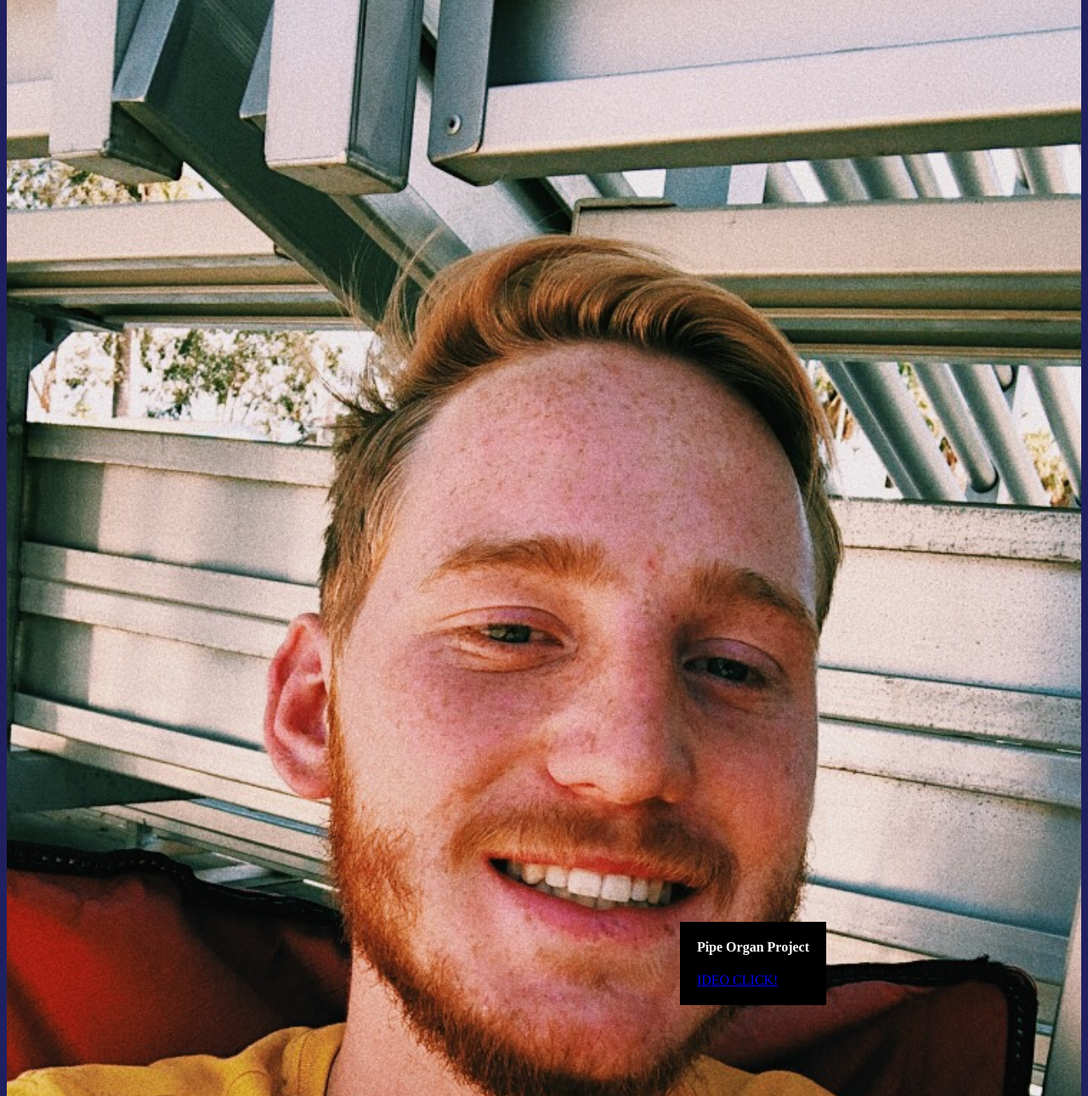
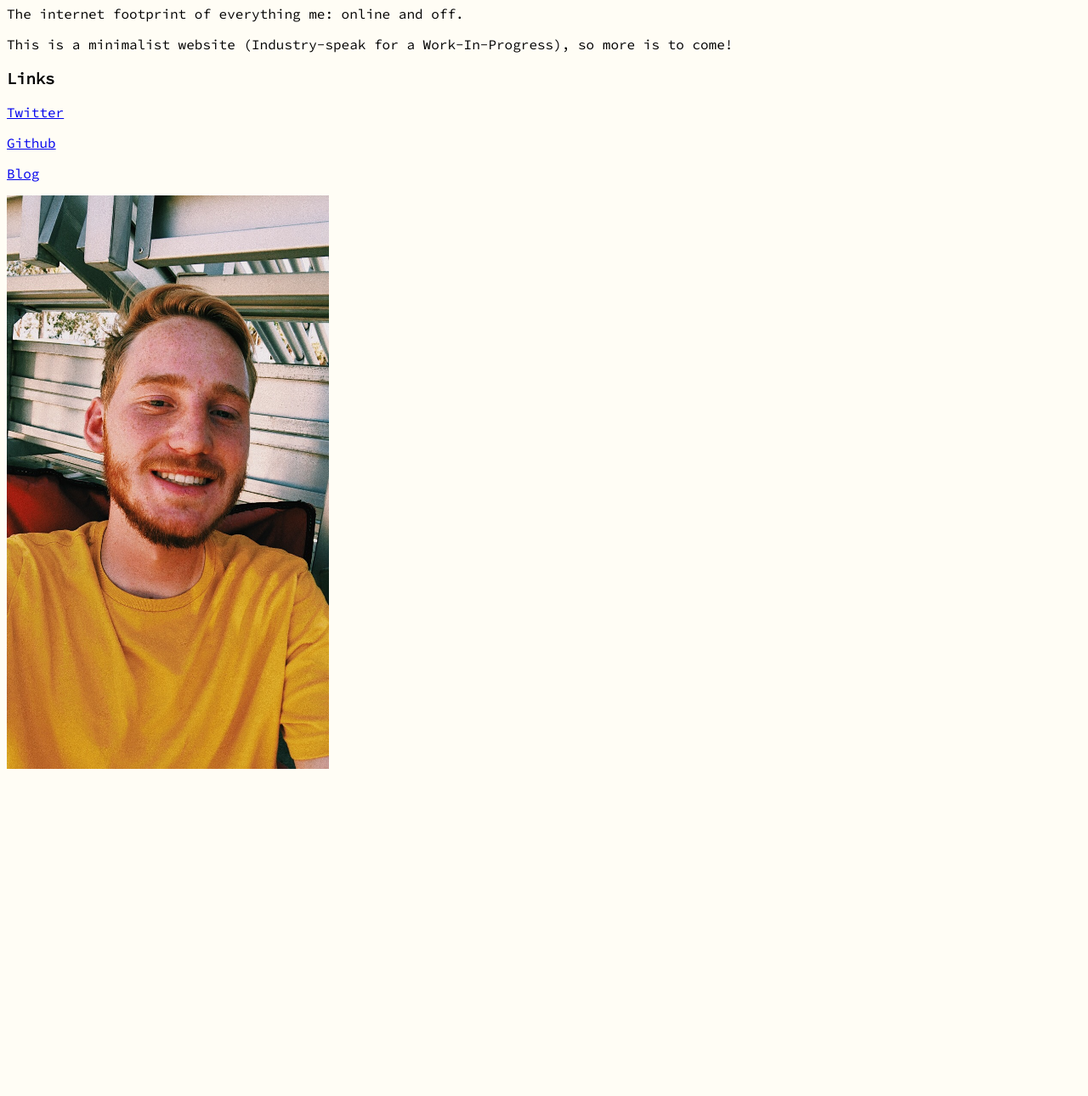
Before and after one commit to akristoffersen/akristoffersen.github.io, a plain HTML site: page index.html in a window 1280 px wide. Shown: the part 77-1367 px from the top of the page at 85% size. After the commit the page ends 994 px from the top, so only its background shows below. Drawn offline with Linux system fonts and the light colour scheme.

Commit message:
completely changed the style.

```diff
--- a/index.html
+++ b/index.html
@@ -1,32 +1,34 @@
 <!DOCTYPE html>
 <html>
 	<head>
-		<title>Alex Kristoffersen, Maker of Things.</title>
+		<title>Alexander Kristoffersen: Personal Website</title>
+		<meta name="description" content="Beekeeping, Woodworking, and Software/Electrical Engineering Hub"/>
+		<link href="https://fonts.googleapis.com/css?family=Source+Code+Pro&display=swap" rel="stylesheet">
 		<div class="container">
-  			<img src="Alex.JPG" style="width:100%;">
 			<div class="text-block1">
-    				<h4>Alex</h4>
-    				<p>What a beautiful sunrise?</p>
+    				<h1>Alexander Kristoffersen</h1>
+    				<p>The internet footprint of everything me: online and off.</p>
+					<p>This is a minimalist website (Industry-speak for a Work-In-Progress), so more is to come!</p>
   			</div>
 			<div class="text-block2">
-				<h4>Links</h4>
-				<a href="https://www.twitter.com/Alexanator28">Twitter</a>
-			</div>
-			<div class="text-block3">
-				<h4>Links</h4>
-				<a href="https://github.com/alexanator28">Github</a>
-			</div>
-			<div class="text-block4">
-				<h4>Pipe Organ Project</h4>
-				<a href="https://alexkristoffersenprojects.wordpress.com/organ-gallery/">IDEO CLICK!</a>
+				<h3>Links</h3>
+				<p><a href="https://www.twitter.com/Alexanator28">Twitter</a></p>
+				<p><a href="https://github.com/alexanator28">Github</a></p>
+				<p><a href="https://alexkristoffersenprojects.wordpress.com/">Blog</a></p>
 			</div>
 		</div>
+		<img src="Alex.JPG" width="30%">
 		<style>
+			body {
+				background-color: #fffdf5;
+				font-family: 'Source Code Pro', monospace;
+
+			}
 			.container {
     			position: relative;
 			}
 
-/* Bottom right text */
+/* Bottom right text
 			.text-block1 {
     				position: absolute;
     				bottom: 40px;
@@ -66,8 +68,8 @@
     				padding-right: 20px;
 				padding-bottom: 20px;
 			}
-		body {background-color: #202060
-		}
+
+*/
 		</style>
 	</head>
 <html>
```
